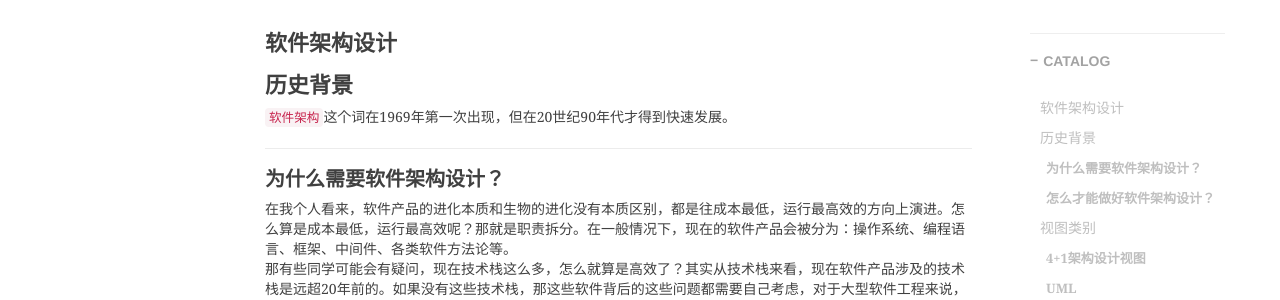
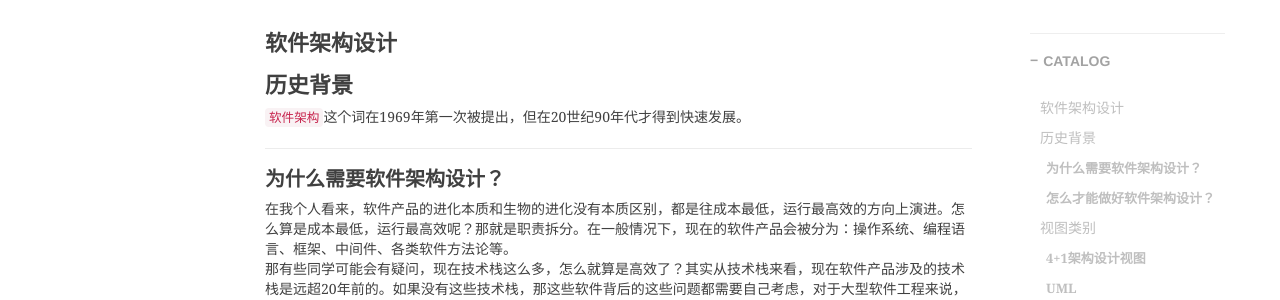
Before and after one commit to shihai1991/shihai1991.github.io, a Jekyll site: the page built from _posts/2023-10-11-架构设计数字化.md, in a window 1280 px wide. Shown: the part 462-762 px from the top of the page. Built offline with Jekyll 4.4.1, drawn with Linux system fonts in a browser that asks for light colours; nearby versions of some CDN libraries; comment, search, counter and statistics services are not loaded.

Commit message:
Update 2023-10-11-架构设计数字化.md

```diff
--- a/_posts/2023-10-11-架构设计数字化.md
+++ b/_posts/2023-10-11-架构设计数字化.md
@@ -10,7 +10,7 @@ time: '2023.10.11 15:01:00'
 ---
 # 软件架构设计
 # 历史背景
-`软件架构`这个词在1969年第一次出现，但在20世纪90年代才得到快速发展。
+`软件架构`这个词在1969年第一次被提出，但在20世纪90年代才得到快速发展。
 
 ## 为什么需要软件架构设计？
 在我个人看来，软件产品的进化本质和生物的进化没有本质区别，都是往成本最低，运行最高效的方向上演进。怎么算是成本最低，运行最高效呢？那就是职责拆分。在一般情况下，现在的软件产品会被分为：操作系统、编程语言、框架、中间件、各类软件方法论等。
```
